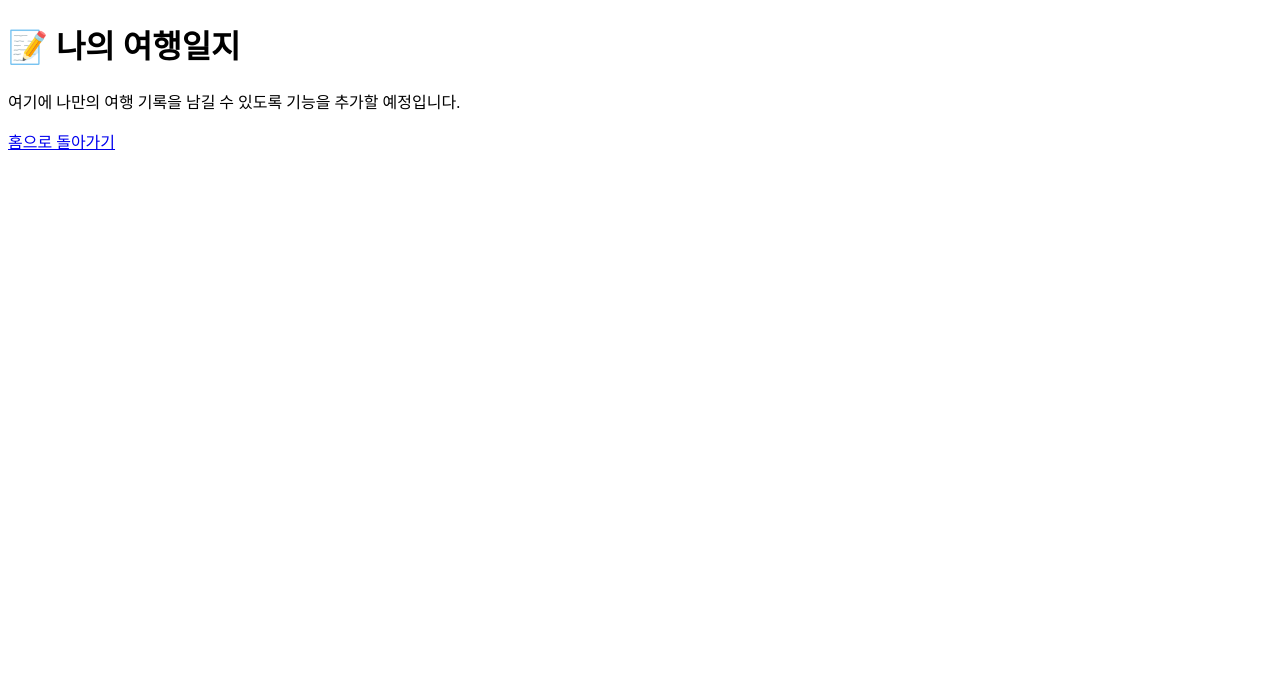
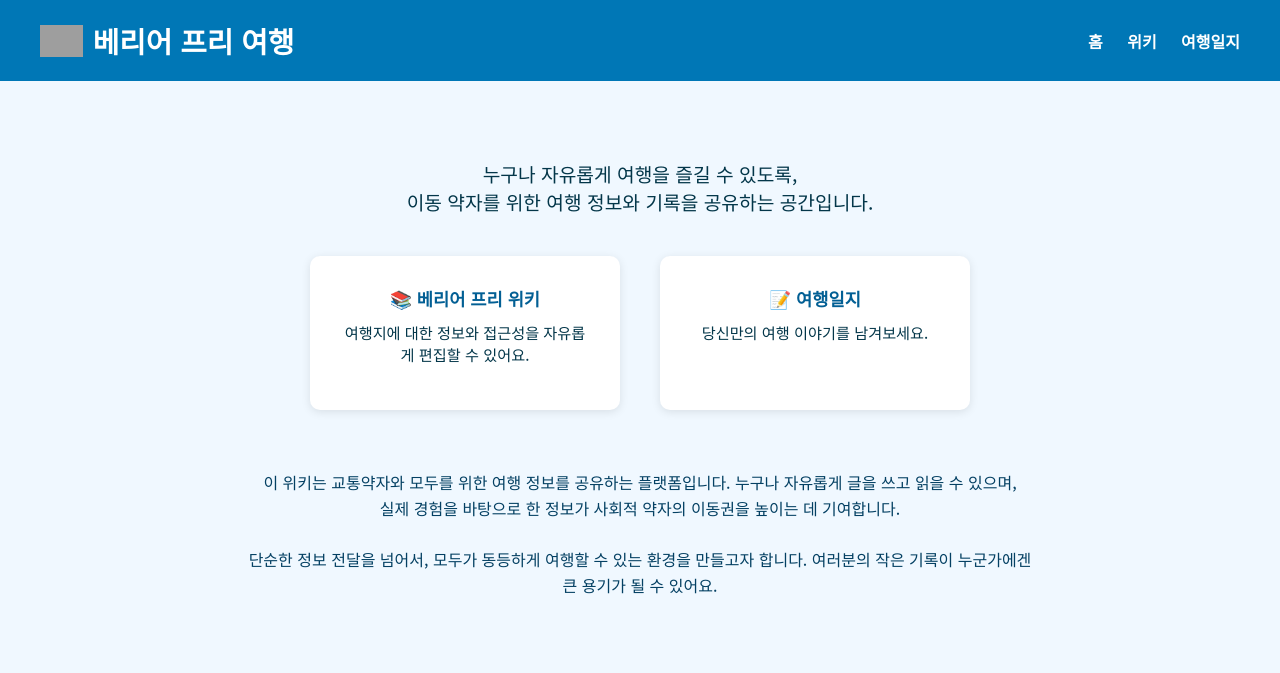
Before and after one commit to woogangster/Barrier-Free, a Flask app: page /diary in a window 1280 px wide. Shown: the top 673 px of the page. Run offline with Flask 3, Linux system fonts and the light colour scheme; grey boxes are pictures that could not be loaded.

Commit message:
feat: 여행일지 화면 추가

```diff
--- a/templates/diary.html
+++ b/templates/diary.html
@@ -2,11 +2,119 @@
 <html lang="ko">
 <head>
   <meta charset="UTF-8">
-  <title>여행일지</title>
+  <title>베리어 프리 여행</title>
+  <link href="https://fonts.googleapis.com/css2?family=Noto+Sans+KR&display=swap" rel="stylesheet">
+  <style>
+    body {
+      margin: 0;
+      font-family: 'Noto Sans KR', sans-serif;
+      background-color: #f0f8ff;
+      color: #033649;
+    }
+    header {
+      background-color: #0077b6;
+      padding: 20px 40px;
+      display: flex;
+      justify-content: space-between;
+      align-items: center;
+      color: white;
+    }
+    header h1 {
+      margin: 0;
+      font-size: 1.8em;
+      display: flex;
+      align-items: center;
+      gap: 10px;
+    }
+    header img {
+      height: 32px;
+    }
+    nav a {
+      color: white;
+      text-decoration: none;
+      margin-left: 20px;
+      font-weight: bold;
+    }
+    nav a:hover {
+      text-decoration: underline;
+    }
+    main {
+      padding: 60px 40px;
+      text-align: center;
+    }
+    .intro {
+      font-size: 1.2em;
+      max-width: 700px;
+      margin: 0 auto 40px auto;
+    }
+    .links {
+      display: flex;
+      justify-content: center;
+      gap: 40px;
+      margin-top: 30px;
+      flex-wrap: wrap;
+    }
+    .card {
+      background-color: white;
+      padding: 30px;
+      border-radius: 10px;
+      box-shadow: 0 2px 10px rgba(0, 0, 0, 0.1);
+      width: 250px;
+      transition: transform 0.2s;
+    }
+    .card:hover {
+      transform: translateY(-5px);
+    }
+    .card a {
+      text-decoration: none;
+      color: #025f94;
+      font-size: 1.1em;
+      font-weight: bold;
+    }
+    .description {
+      margin-top: 60px;
+      font-size: 1em;
+      max-width: 800px;
+      margin-left: auto;
+      margin-right: auto;
+      color: #044063;
+      line-height: 1.6;
+    }
+  </style>
 </head>
 <body>
-  <h1>📝 나의 여행일지</h1>
-  <p>여기에 나만의 여행 기록을 남길 수 있도록 기능을 추가할 예정입니다.</p>
-  <a href="/">홈으로 돌아가기</a>
+  <header>
+    <h1><img src="https://cdn-icons-png.flaticon.com/512/854/854894.png" alt="logo"> 베리어 프리 여행</h1>
+    <nav>
+      <a href="/">홈</a>
+      <a href="/wiki">위키</a>
+      <a href="/diary">여행일지</a>
+    </nav>
+  </header>
+
+  <main>
+    <div class="intro">
+      <p>누구나 자유롭게 여행을 즐길 수 있도록,<br>
+      이동 약자를 위한 여행 정보와 기록을 공유하는 공간입니다.</p>
+    </div>
+
+    <div class="links">
+      <div class="card">
+        <a href="/wiki">📚 베리어 프리 위키</a>
+        <p style="margin-top: 10px; font-size: 0.95em;">여행지에 대한 정보와 접근성을 자유롭게 편집할 수 있어요.</p>
+      </div>
+      <div class="card">
+        <a href="/diary">📝 여행일지</a>
+        <p style="margin-top: 10px; font-size: 0.95em;">당신만의 여행 이야기를 남겨보세요.</p>
+      </div>
+    </div>
+
+    <div class="description">
+      <p>이 위키는 교통약자와 모두를 위한 여행 정보를 공유하는 플랫폼입니다. 누구나 자유롭게 글을 쓰고 읽을 수 있으며,<br>
+      실제 경험을 바탕으로 한 정보가 사회적 약자의 이동권을 높이는 데 기여합니다.<br>
+      <br>
+      단순한 정보 전달을 넘어서, 모두가 동등하게 여행할 수 있는 환경을 만들고자 합니다. 여러분의 작은 기록이 누군가에겐 큰 용기가 될 수 있어요.</p>
+    </div>
+  </main>
 </body>
 </html>
```
